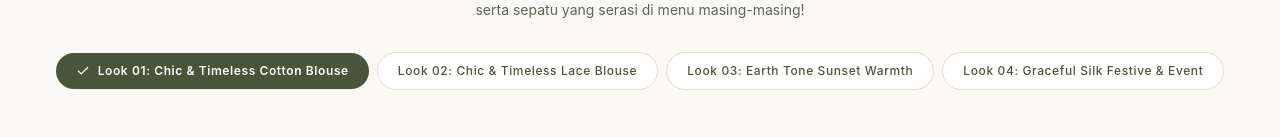
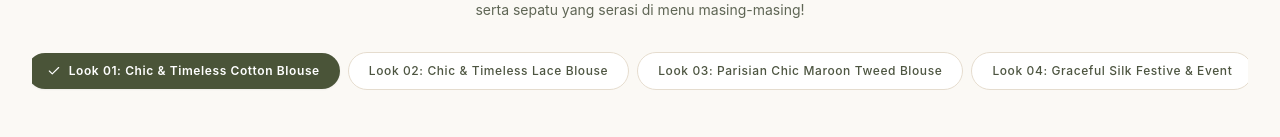
Before and after one commit to ashayaki/alanasheela, a Next.js app: page / in a window 1280 px wide. Shown: the part 769-906 px from the top of the page. Built offline with nearby package versions, Linux system fonts and the light colour scheme.

Commit message:
feat: add Look 3 Blouse Tweed Parisian Chic Maroon with Shopee link

```diff
--- a/src/data/asc-mix-match.ts
+++ b/src/data/asc-mix-match.ts
@@ -150,49 +150,49 @@ export const ASC_MIX_MATCH_LOOKS: MixMatchLook[] = [
   },
   {
     id: 'look-03',
-    title: 'Earth Tone Sunset Warmth',
-    subtitle: 'Sentuhan nuansa terakota hangat dan kasual vintage yang manis dipandang',
-    occasion: 'Afternoon Stroll & Photo OOTD',
-    badge: 'Earth Tone',
-    fullLookImage: '/lala-dress/lala-nordic-11-sunset-terracotta.jpg',
+    title: 'Parisian Chic Maroon Tweed Blouse',
+    subtitle: 'Blouse tweed premium bergaya Korean & Parisian dengan aksen list kepang dan kancing mutiara',
+    occasion: 'Office, Cafe & Elegant Days',
+    badge: 'Parisian Chic',
+    fullLookImage: '/products/blouse-tweed-editorial.webp',
     lalaQuote:
-      'Perpaduan warna terakota dan olive pastel ini bikin foto OOTD langsung standout. Tas cloud bag-nya empuk dan gak bikin pundak pegal.',
+      'Blouse tweed maroon ini classy banget! Aksen list kepang dan kancing mutiaranya ngasih vibe Parisian chic seketika. Tinggal padu rok warna krem/beige dan tas sling bag senada.',
     items: {
       top: {
         type: 'top',
         typeLabel: 'Atasan (Top)',
         categoryTab: 'tops',
         productId: 'asc-tp-03',
-        name: 'Outer Blazer Semi-Formal Sage Lavender',
-        color: 'Sage Lavender',
-        image: '/lala-look-06-sage-lavender.jpg',
-        platform: 'tiktok',
-        marketplaceName: 'TikTok Shop',
-        affiliateUrl: 'https://www.tiktok.com',
+        name: 'Blouse Tweed Parisian Chic Maroon',
+        color: 'Maroon',
+        image: '/products/blouse-maroon-korean-parisian.webp',
+        platform: 'shopee',
+        marketplaceName: 'Shopee',
+        affiliateUrl: 'https://s.shopee.co.id/5VX6ItMTHY',
       },
       bottom: {
         type: 'bottom',
         typeLabel: 'Bawahan (Bottom)',
         categoryTab: 'bottoms',
         productId: 'asc-bt-03',
-        name: 'Rok A-Line Kancing Depan Terracotta',
-        color: 'Terracotta Sand',
-        image: '/lala-dress/lala-nordic-11-sunset-terracotta.jpg',
-        platform: 'tiktok',
-        marketplaceName: 'TikTok Shop',
-        affiliateUrl: 'https://www.tiktok.com',
+        name: 'Rok A-Line / Plisket Cream Beige',
+        color: 'Cream / Beige / Grey',
+        image: '/lala-dress/lala-look-03-cobalt-platinum.jpg',
+        platform: 'shopee',
+        marketplaceName: 'Shopee',
+        affiliateUrl: 'https://shopee.co.id',
       },
       bag: {
         type: 'bag',
         typeLabel: 'Tas (Bag)',
         categoryTab: 'tas',
         productId: 'asc-tas-02',
-        name: 'Puffy Cloud Bag Selempang Sage Green',
-        color: 'Sage Green',
+        name: 'Quilted Chain Shoulder Bag Ivory',
+        color: 'Ivory / Cream',
         image: '/lala-dress/lala-nordic-10-olive-cream.jpg',
-        platform: 'tiktok',
-        marketplaceName: 'TikTok Shop',
-        affiliateUrl: 'https://www.tiktok.com',
+        platform: 'shopee',
+        marketplaceName: 'Shopee',
+        affiliateUrl: 'https://shopee.co.id',
       },
       shoes: {
         type: 'shoes',
--- a/src/data/asc-products.ts
+++ b/src/data/asc-products.ts
@@ -249,25 +249,26 @@ export const ASC_PRODUCTS: ASCProduct[] = [
   },
   {
     id: 'asc-tp-03',
-    name: 'Tops — Outer Blazer Semi-Formal Sage Lavender',
+    name: 'Blouse Tweed Parisian Chic Maroon — Lala Look',
     category: 'tops',
     categoryLabel: 'Tops',
-    color: 'Sage Lavender',
-    price: 165000,
-    originalPrice: 215000,
+    color: 'Maroon (Cek toko untuk varian warna)',
+    price: 0,
+    originalPrice: 0,
     rating: 4.8,
-    soldCount: '870+',
-    image: '/lala-look-06-sage-lavender.jpg',
-    badge: 'Kantor & Acara',
-    isLalaPick: false,
+    soldCount: '4.0rb+',
+    image: '/products/blouse-maroon-korean-parisian.webp',
+    badge: 'Parisian Chic',
+    isLalaPick: true,
     description:
-      'Outer blazer santai tanpa kancing yang memberi kesan rapi seketika pada kaos atau blouse dalamanmu.',
-    fabric: 'Semi Wool Poly Stretch',
+      'Blouse tweed bergaya Korean & Parisian chic dengan aksen list kepang kontras dan kancing mutiara mewah. Desain elegan bertekstur premium yang modis untuk acara semi-formal, kerja kantor, atau hangout elegan. Produk ini hanya mencakup atasan blouse tweed (rok & hijab untuk referensi look). Varian warna lengkap dapat langsung dicek di halaman toko partner.',
+    fabric: 'Premium Textured Tweed (Tweed Bertekstur Lembut)',
+    sizes: 'All Size',
     lalaNote:
-      'Pakai ini langsung auto kelihatan siap meeting atau hadir ke acara formal.',
-    platforms: ['tiktok'],
-    marketplaceName: 'TikTok Shop',
-    affiliateUrl: 'https://www.tiktok.com',
+      'Blouse tweed maroon ini classy banget! Aksen list kepang dan kancing mutiaranya ngasih sentuhan Parisian chic seketika. Tinggal padukan dengan rok krem atau plisket biar makin manis.',
+    platforms: ['shopee'],
+    marketplaceName: 'Shopee',
+    affiliateUrl: 'https://s.shopee.co.id/5VX6ItMTHY',
   },
 
   // --- BOTTOMS (BAWAHAN) ---
```
Also changed, not shown: public/products/blouse-maroon-korean-parisian.webp (added), public/products/blouse-tweed-editorial.webp (added).
